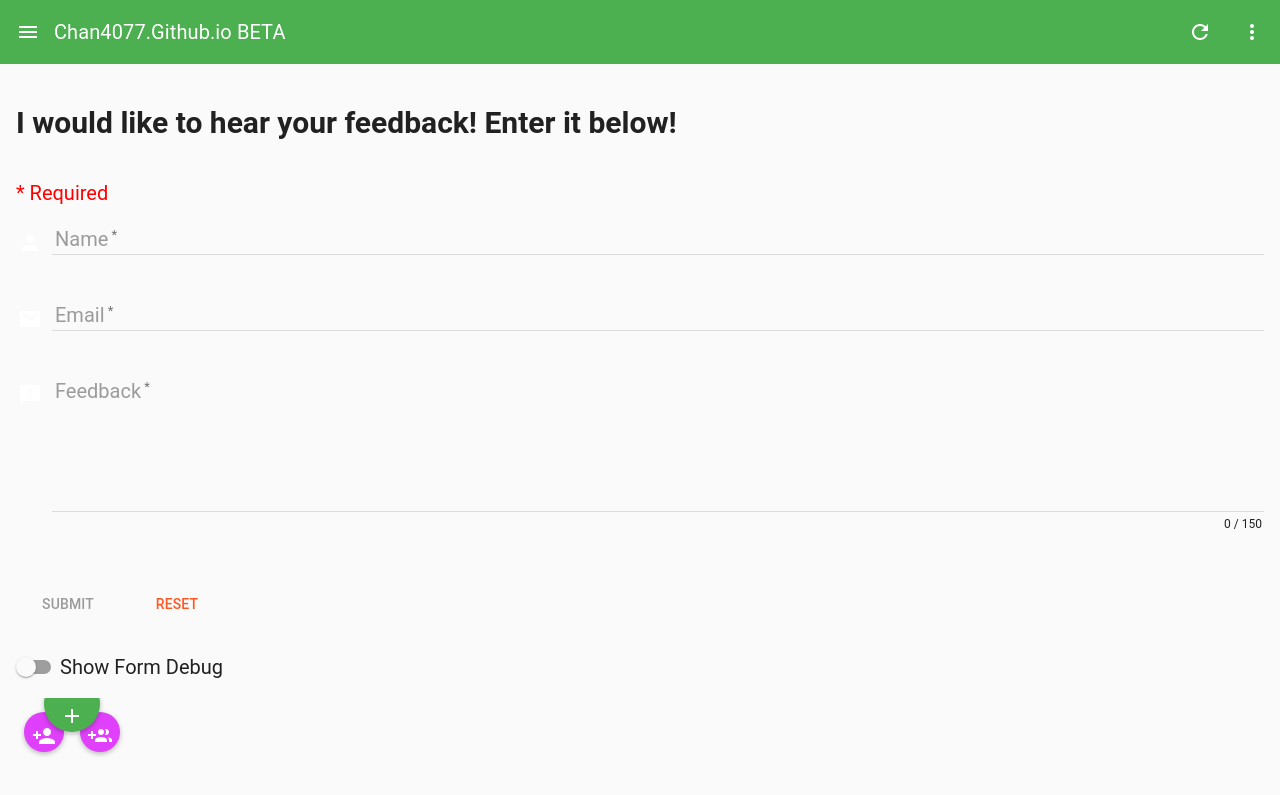
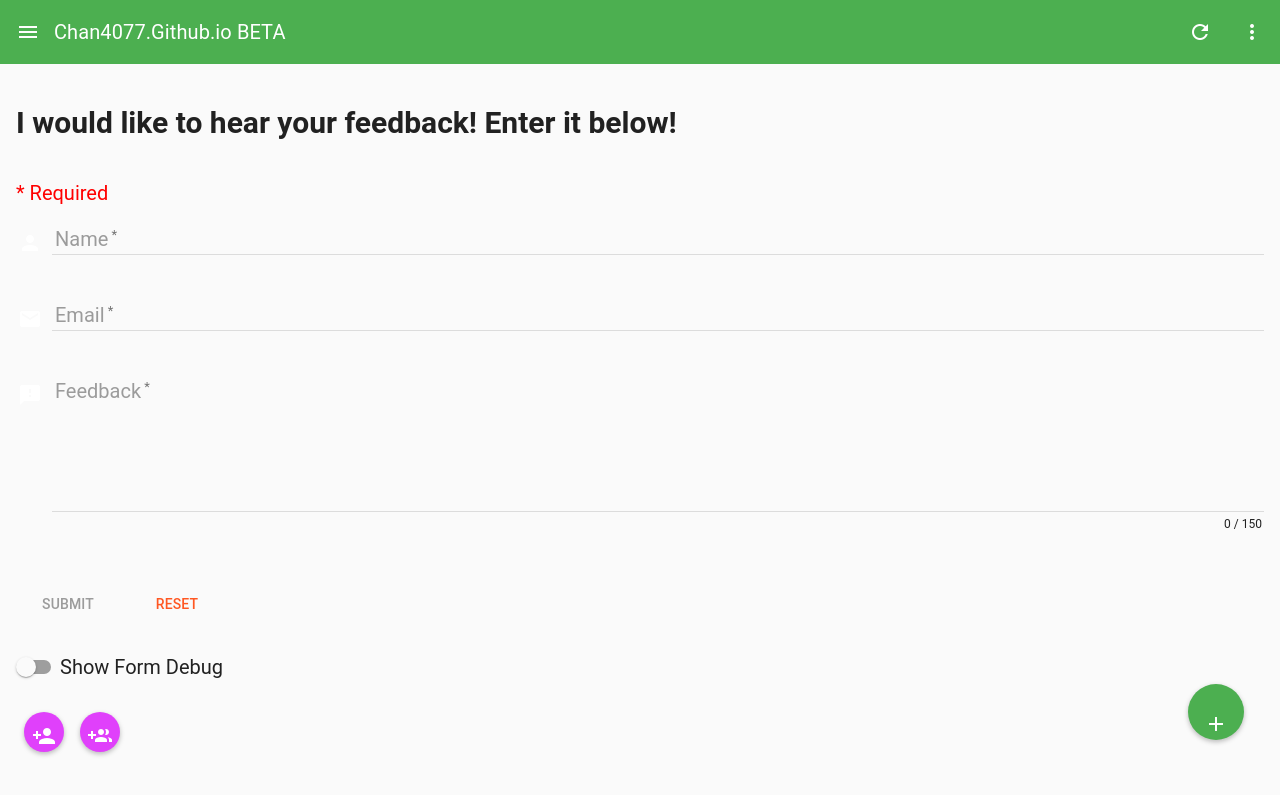
Before and after one commit to EdricChan03/edricchan03.github.io, a Jekyll site: the page angular/test.html, which Jekyll copies as it is, in a window 1280 px wide. Shown: the top 795 px of the page. Built offline with Jekyll 4.4.1, drawn with Linux system fonts in a browser that asks for light colours.

Commit message:
Remove md-content

```diff
--- a/angular/test.html
+++ b/angular/test.html
@@ -140,7 +140,6 @@
                 <br> feedback.$invalid = <code>{{feedbackbeta.$invalid}}</code>
             </div>
             <!--FAB Speed Dial-->
-            <md-content class="md-padding" layout="row">
             <md-fab-speed-dial md-direction="top" class="md-fling">
                 <md-fab-trigger>
                     <md-button aria-label="Add" class="md-fab md-primary md-fab-bottom-right">
@@ -158,7 +157,6 @@
                     </md-button>
                 </md-fab-actions>
             </md-fab-speed-dial>
-            </md-content>
         </md-content>
     </div>
     <!--Sidenav-->
```
Lines whose indentation alone changed are shown as unchanged.
